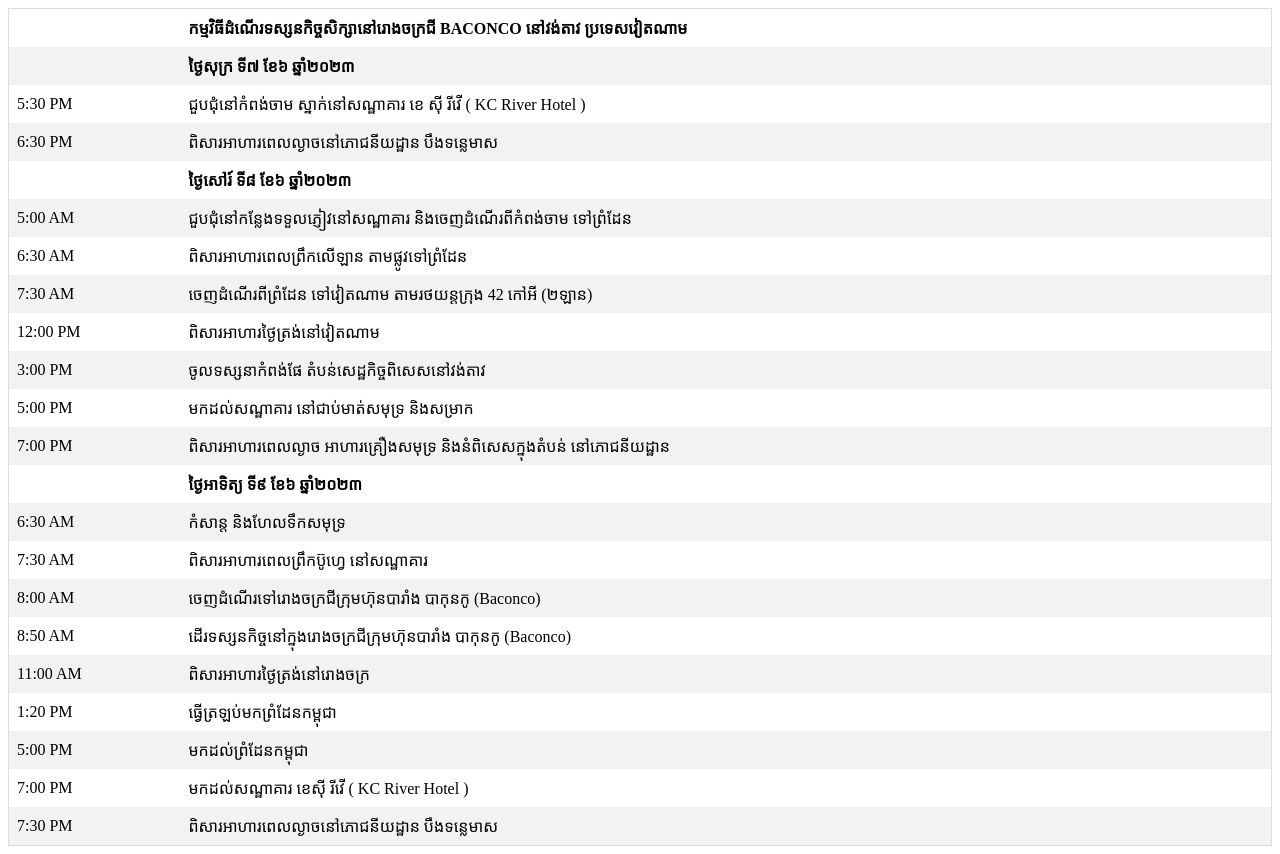
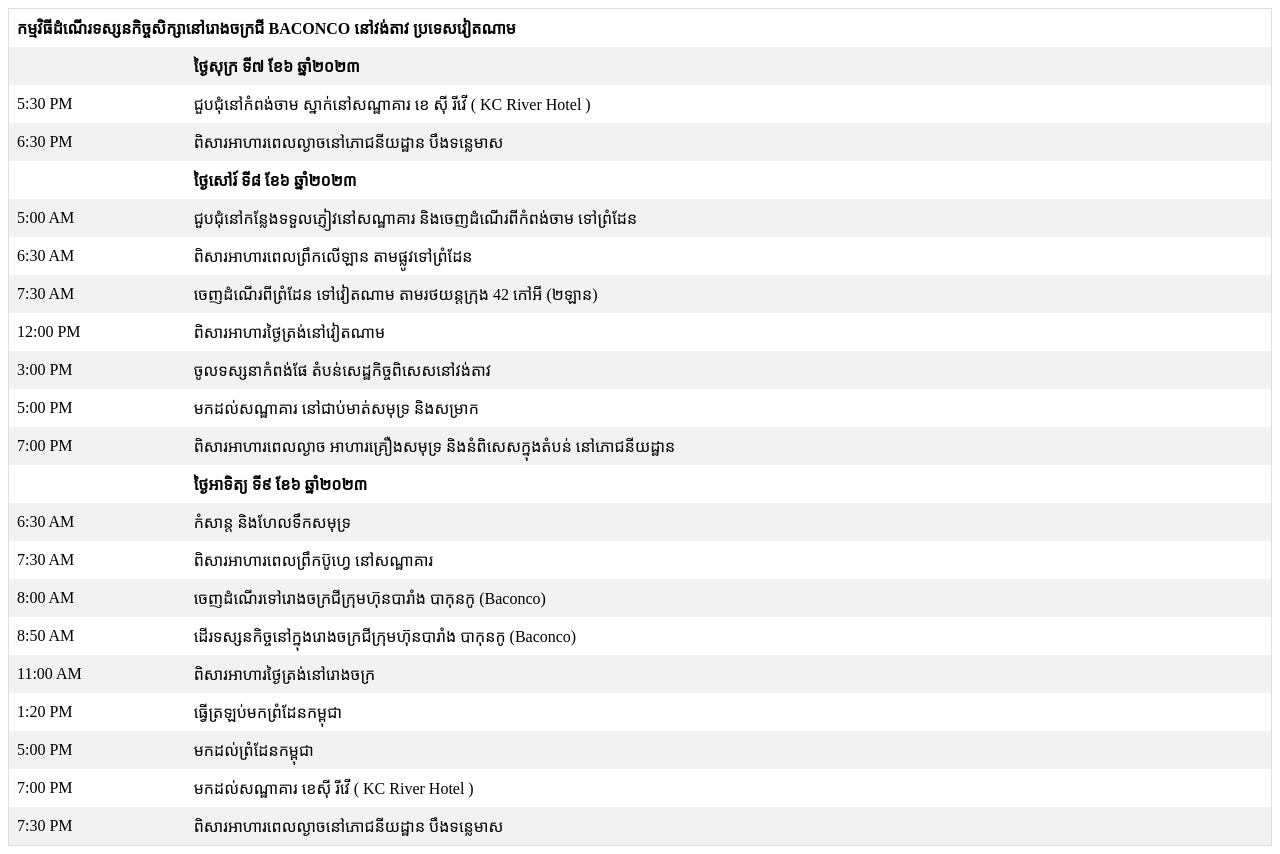
Before and after one commit to Kakratana/agenda, a plain HTML site: page index.html in a window 1280 px wide. Drawn offline with Linux system fonts and the light colour scheme.

Commit message:
Update index.html

```diff
--- a/index.html
+++ b/index.html
@@ -22,8 +22,7 @@ tr:nth-child(even){background-color: #f2f2f2}
 <div style="overflow-x:auto;">
 <table>
     <tr>
-        <th></th>
-        <th>កម្មវិធីដំណើរទស្សនកិច្ចសិក្សានៅរោងចក្រជី BACONCO នៅវង់តាវ ប្រទេសវៀតណាម </th>
+        <th colspan="2">កម្មវិធីដំណើរទស្សនកិច្ចសិក្សានៅរោងចក្រជី BACONCO នៅវង់តាវ ប្រទេសវៀតណាម </th>
     </tr>
     <tr>
         <th></th>
```
